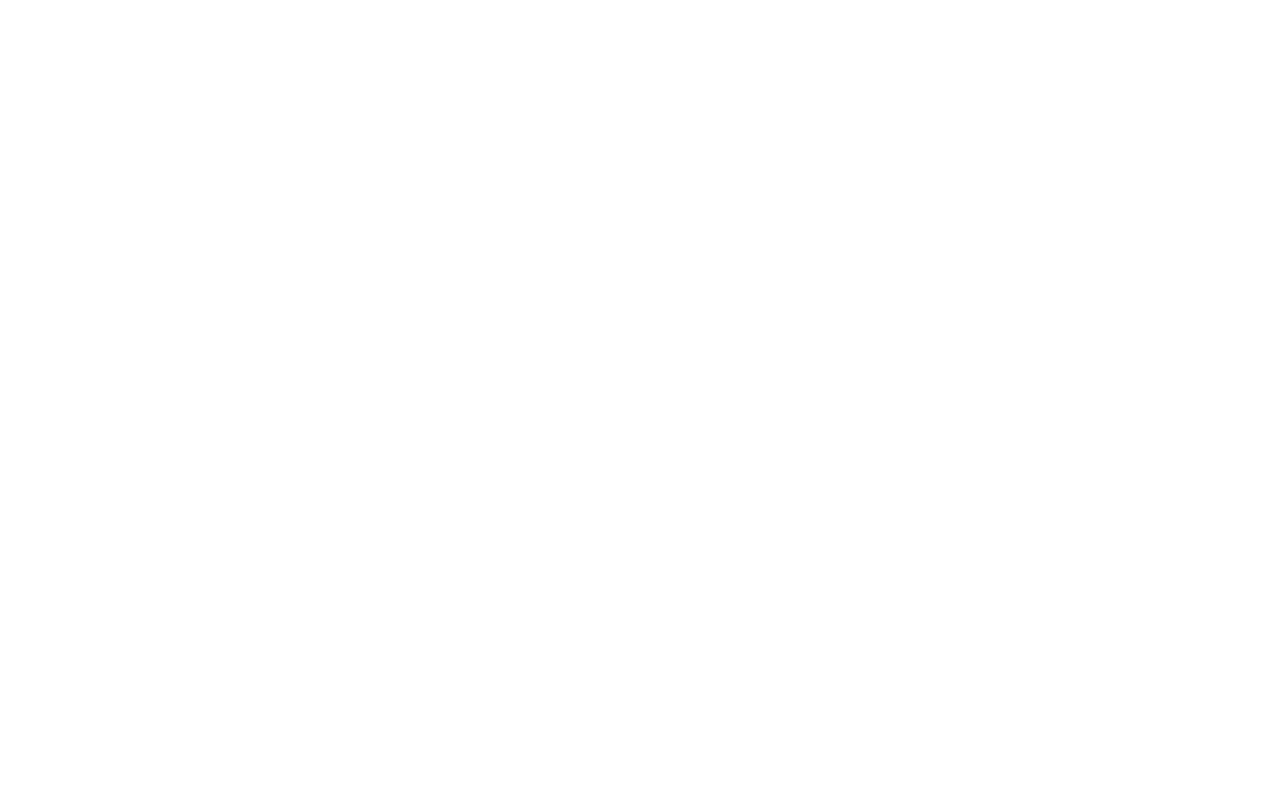
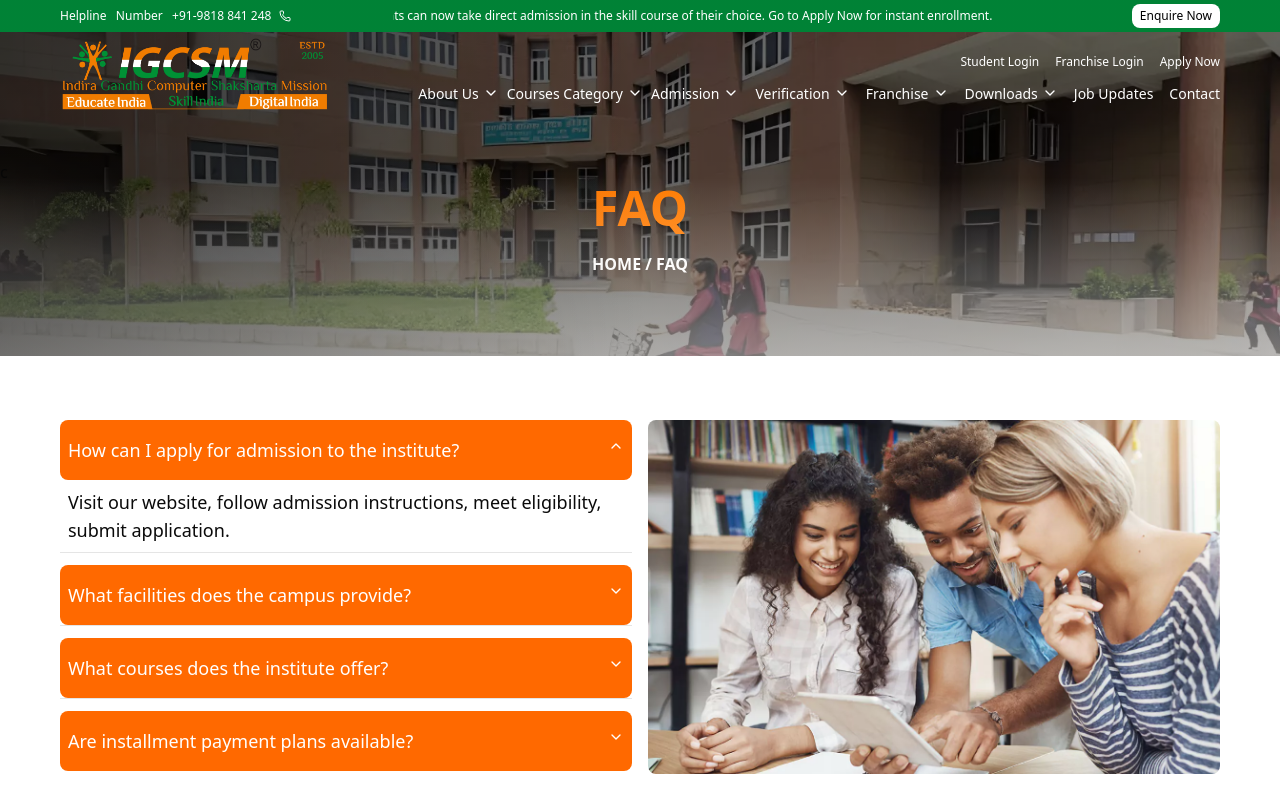
Before and after one commit to sharvanrajput/igcsm, a React (Vite) app: page /faq in a window 1280 px wide. Before the commit this address had no page. Shown: the top 800 px of the page. Built offline with nearby package versions, Linux system fonts and the light colour scheme.

Commit message:
faq page created

```diff
--- a/src/App.jsx
+++ b/src/App.jsx
@@ -18,6 +18,7 @@
 import JobUpdate from './pages/JobUpdate';
 import PrivacyPolicy from './pages/Terms/PrivacyPolicy';
 import TermsAndCo from './pages/Terms/TermsAndCo';
+import Faq from './pages/Faq';
 
 
 // Import Swiper styles
@@ -56,6 +57,7 @@
           {/* popicies*/}
           <Route path='/privacy-policy' element={<PrivacyPolicy/>} />
           <Route path='/terms-and-condition' element={<TermsAndCo />} />
+          <Route path='/faq' element={<Faq />} />
 
 
         </Route>
--- /dev/null
+++ b/src/components/FaqBody.jsx
@@ -0,0 +1,71 @@
+import React from 'react'
+import {
+    Accordion,
+    AccordionContent,
+    AccordionItem,
+    AccordionTrigger,
+} from "@/components/ui/accordion"
+import faq from "@/assets/images/faq.webp"
+const FaqBody = () => {
+    return (
+        <section className="py-12 sm:py-16 relative" >
+            <div className="container ">
+                <div className="grid lg:grid-cols-2 gap-4">
+                    <div>
+                        <Accordion
+                            type="single"
+                            collapsible
+                            defaultValue="one"
+                            className="w-full space-y-3"
+                             data-aos="fade-right" data-aos-duration="600"
+                        >
+                            <AccordionItem value="one">
+                                <AccordionTrigger className={"bg-orange-500 px-2 text-white text-lg"} >How can I apply for admission to the institute?</AccordionTrigger>
+                                <AccordionContent className={"px-2 py-2 text-lg"}>
+                                    Visit our website, follow admission instructions, meet eligibility, submit application.
+                                </AccordionContent>
+                            </AccordionItem>
+
+                            <AccordionItem value="two" >
+                                <AccordionTrigger className={"bg-orange-500 px-2 text-white text-lg "}> What facilities does the campus provide?</AccordionTrigger>
+                                <AccordionContent className={"px-2 py-2 text-lg"}>
+                                    Our campus offers cutting-edge facilities. Explore more on the Campus Facilities page for details.
+
+                                </AccordionContent>
+                            </AccordionItem>
+
+                            <AccordionItem value="three" >
+                                <AccordionTrigger className={"bg-orange-500 px-2 text-white text-lg "}>What courses does the institute offer? </AccordionTrigger>
+                                <AccordionContent className={"px-2 py-2 text-lg"}>
+
+                                    Explore diverse courses across [mention disciplines]. Find detailed
+                                    descriptions in the Courses section on our website.
+
+                                </AccordionContent>
+                            </AccordionItem>
+
+                            <AccordionItem value="four" >
+                                <AccordionTrigger className={"bg-orange-500 px-2 text-white text-lg "}>  Are installment payment plans available?</AccordionTrigger>
+                                <AccordionContent className={"px-2 py-2 text-lg"}>
+
+                                    Yes, we offer installment payment plans. Contact the Finance Office for
+                                    assistance and to discuss available options.
+
+                                </AccordionContent>
+                            </AccordionItem>
+
+                        </Accordion>
+                    </div>
+                    <div>
+                        <img src={faq} data-aos="fade-left" data-aos-duration="600" className='w-full h-auto rounded-md' alt="faq" />
+
+                    </div>
+
+                </div>
+            </div>
+        </section>
+
+    )
+}
+
+export default FaqBody
--- a/src/components/TeamSecton.jsx
+++ b/src/components/TeamSecton.jsx
@@ -123,7 +123,7 @@
 
     return (
         <>
-            <section className="py-12 sm:py-16 relative" style={{ fontFamily: "'DM Sans', sans-serif" }}>
+            <section className="py-12 sm:py-16 relative" >
 
 
 
--- a/src/components/about/Breadcrumb.jsx
+++ b/src/components/about/Breadcrumb.jsx
@@ -6,12 +6,12 @@
             className={`pb-20 pt-40 relative bg-cover bg-center ${className} `}
             style={{ backgroundImage: `  linear-gradient(to right, rgba(0,0,0,0.7), rgba(0,0,0,0.5)), url(${bg})` }}
         >
-c
+            c
             <div className="container">
 
                 <div className="text-center ">
                     <h1 className='text-5xl pb-5 bg-linear-to-r from-orange-500 to-orange-400 text-transparent bg-clip-text  font-semibold'>{Heading}</h1>
-                    <p className='font-semibold text-white!'>HOME / {path} </p>
+                    <p className='font-semibold text-white!'>HOME  /  {path.toUpperCase()} </p>
                 </div>
             </div>
             <div className="absolute inset-0 bg-gradient-to-t from-[#faf7f27a] via-transparent to-transparent" />
--- /dev/null
+++ b/src/components/ui/accordion.jsx
@@ -0,0 +1,62 @@
+import * as React from "react"
+import { ChevronDownIcon } from "lucide-react"
+import { Accordion as AccordionPrimitive } from "radix-ui"
+
+import { cn } from "@/lib/utils"
+
+function Accordion({
+  ...props
+}) {
+  return <AccordionPrimitive.Root data-slot="accordion" {...props} />;
+}
+
+function AccordionItem({
+  className,
+  ...props
+}) {
+  return (
+    <AccordionPrimitive.Item
+      data-slot="accordion-item"
+      className={cn("border-b last:border-b-0", className)}
+      {...props} />
+  );
+}
+
+function AccordionTrigger({
+  className,
+  children,
+  ...props
+}) {
+  return (
+    <AccordionPrimitive.Header className="flex">
+      <AccordionPrimitive.Trigger
+        data-slot="accordion-trigger"
+        className={cn(
+          "focus-visible:border-ring focus-visible:ring-ring/50 flex flex-1 items-start justify-between gap-4 rounded-md py-4 text-left text-sm font-medium transition-all outline-none hover:underline focus-visible:ring-[3px] disabled:pointer-events-none disabled:opacity-50 [&[data-state=open]>svg]:rotate-180",
+          className
+        )}
+        {...props}>
+        {children}
+        <ChevronDownIcon
+          className=" text-background pointer-events-none size-4 shrink-0 translate-y-0.5 transition-transform duration-200" />
+      </AccordionPrimitive.Trigger>
+    </AccordionPrimitive.Header>
+  );
+}
+
+function AccordionContent({
+  className,
+  children,
+  ...props
+}) {
+  return (
+    <AccordionPrimitive.Content
+      data-slot="accordion-content"
+      className="data-[state=closed]:animate-accordion-up data-[state=open]:animate-accordion-down overflow-hidden text-sm"
+      {...props}>
+      <div className={cn("pt-0 pb-4", className)}>{children}</div>
+    </AccordionPrimitive.Content>
+  );
+}
+
+export { Accordion, AccordionItem, AccordionTrigger, AccordionContent }
--- /dev/null
+++ b/src/pages/Faq.jsx
@@ -0,0 +1,14 @@
+import React from 'react'
+import about from "@/assets/images/aboutbg.webp"
+import Breadcrumb from '@/components/about/Breadcrumb'
+import FaqBody from '@/components/FaqBody'
+const Faq = () => {
+    return (
+        <>
+            <Breadcrumb Heading={"FAQ"} bg={about} path={"FAQ"} />
+            <FaqBody />
+        </>
+    )
+}
+
+export default Faq
```
Also changed, not shown: src/assets/images/faq.webp (added).
